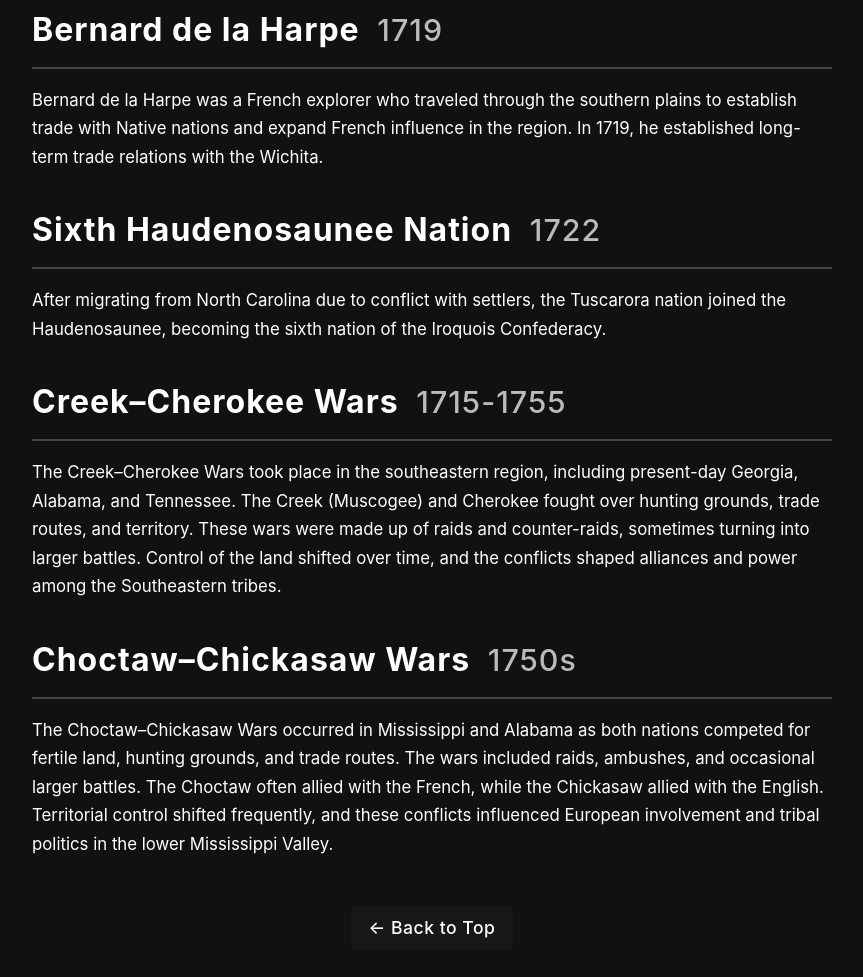
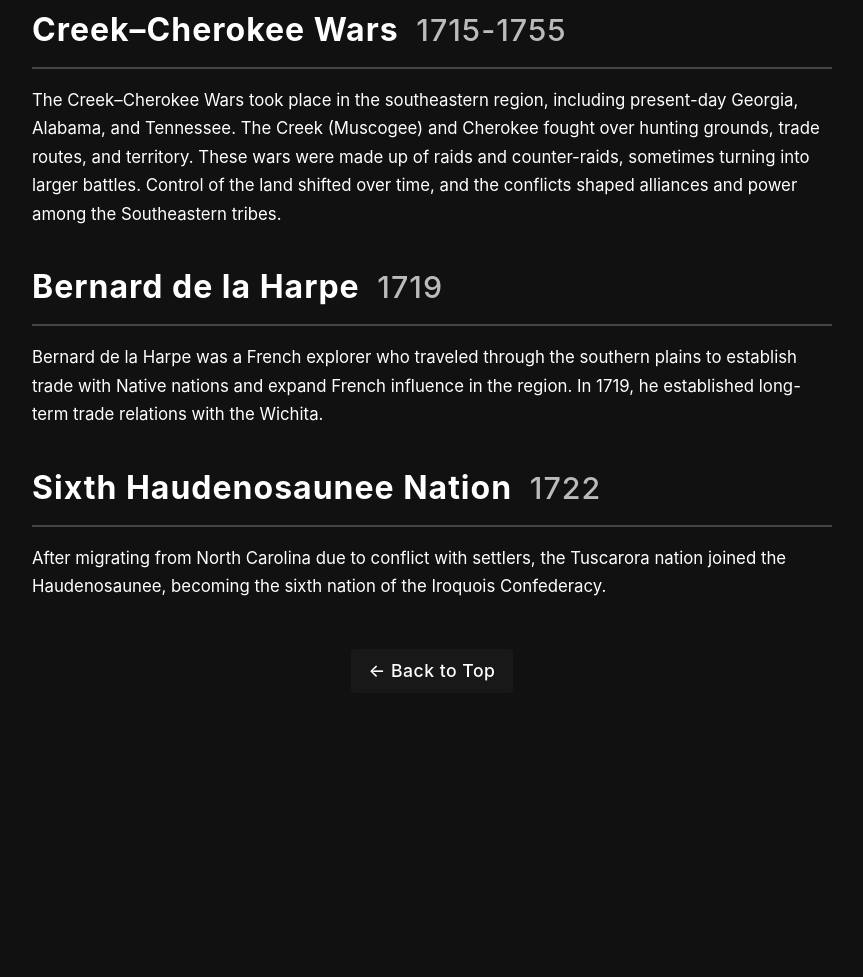
Before and after one commit to GusTheMonkey/NativeAmericanHistory, a plain HTML site: page index.html in a window 1280 px wide. Shown: the part 6488-7465 px from the top of the page, without its empty margins (208-1071 px from the left). After the commit the page ends 7213 px from the top, so only its background shows below. Drawn offline with Linux system fonts and the light colour scheme.

Commit message:
Remove duplicate section on Creek–Cherokee Wars

```diff
--- a/index.html
+++ b/index.html
@@ -265,6 +265,13 @@
 </section>
 
 <section>
+    <h1>Creek–Cherokee Wars <span class="date">1715-1755</span></h1>
+    <p>
+        The Creek–Cherokee Wars took place in the southeastern region, including present-day Georgia, Alabama, and Tennessee. The Creek (Muscogee) and Cherokee fought over hunting grounds, trade routes, and territory. These wars were made up of raids and counter-raids, sometimes turning into larger battles. Control of the land shifted over time, and the conflicts shaped alliances and power among the Southeastern tribes.
+    </p>
+</section>
+
+<section>
     <h1>Bernard de la Harpe <span class="date">1719</span></h1>
     <p>
         Bernard de la Harpe was a French explorer who traveled through the southern plains to establish trade with Native nations and expand French influence in the region. In 1719, he established long-term trade relations with the Wichita.
@@ -278,20 +285,6 @@
     </p>
 </section>
 
-<section>
-    <h1>Creek–Cherokee Wars <span class="date">1715-1755</span></h1>
-    <p>
-        The Creek–Cherokee Wars took place in the southeastern region, including present-day Georgia, Alabama, and Tennessee. The Creek (Muscogee) and Cherokee fought over hunting grounds, trade routes, and territory. These wars were made up of raids and counter-raids, sometimes turning into larger battles. Control of the land shifted over time, and the conflicts shaped alliances and power among the Southeastern tribes.
-    </p>
-</section>
-
-<section>
-    <h1>Choctaw–Chickasaw Wars <span class="date">1750s</span></h1>
-    <p>
-        The Choctaw–Chickasaw Wars occurred in Mississippi and Alabama as both nations competed for fertile land, hunting grounds, and trade routes. The wars included raids, ambushes, and occasional larger battles. The Choctaw often allied with the French, while the Chickasaw allied with the English. Territorial control shifted frequently, and these conflicts influenced European involvement and tribal politics in the lower Mississippi Valley.
-    </p>
-</section>
-
 <section style="text-align:center; margin-top:3em;">
     <a href="index.html" class="toc-link">← Back to Top</a>
 </section>
```
